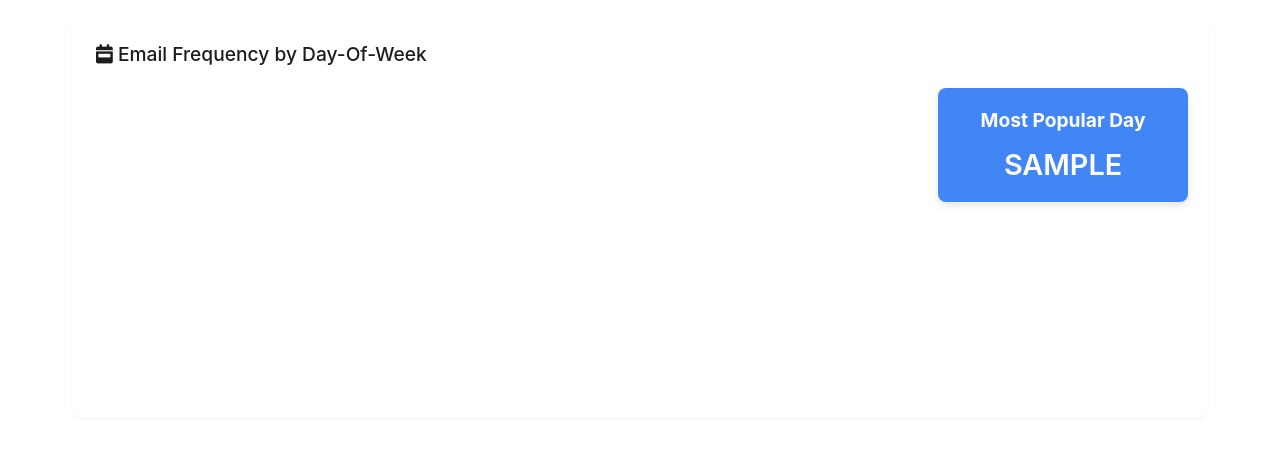
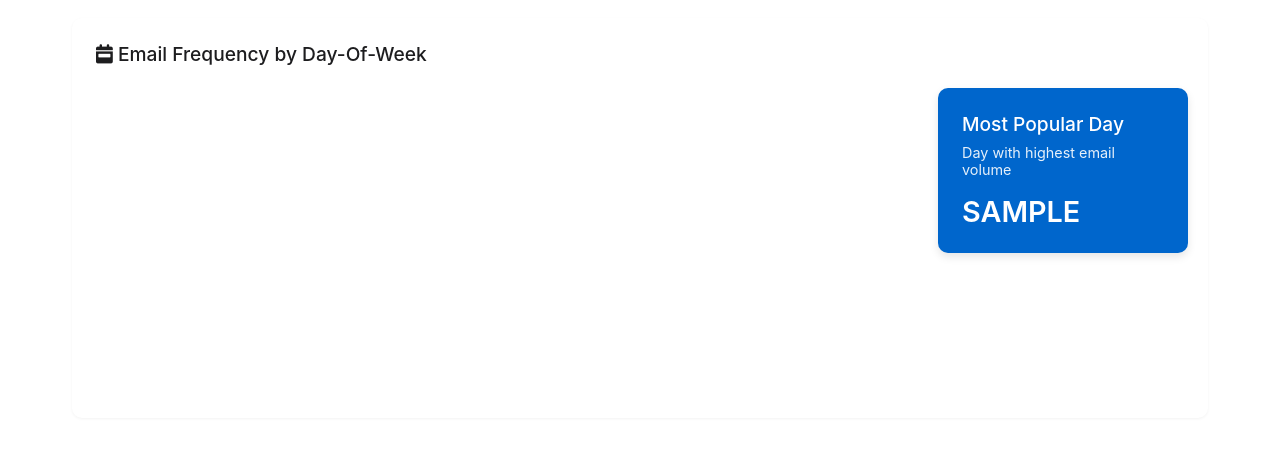
Before and after one commit to kmelo001/mailfoxes-server, a Flask app: template templates/home.html in a window 1280 px wide. Shown: the part 905-1361 px from the top of the page. Run offline with Flask 2, Linux system fonts and the light colour scheme; the template is opened without the code that fills it: most values are stand-ins (such as "Sample title", 1, 10 or a date in 2020); some libraries are stand-ins or nearby versions.

Commit message:
Update Most Popular Day box styling to match site design

```diff
--- a/templates/home.html
+++ b/templates/home.html
@@ -376,9 +376,10 @@
             <canvas id="dayOfWeekChart" class="chart-canvas"></canvas>
 
             <!-- Most Popular Day Highlight -->
-            <div style="position: absolute; top: 70px; right: 20px; background-color: #4285f4; color: white; padding: 20px; border-radius: 8px; width: 250px; text-align: center; box-shadow: 0 4px 8px rgba(0,0,0,0.1);">
-                <h3 style="margin: 0 0 15px 0; font-size: 1.2rem;">Most Popular Day</h3>
-                <div style="font-size: 1.8rem; font-weight: 600; text-transform: uppercase;">{{ most_popular_day }}</div>
+            <div style="position: absolute; top: 70px; right: 20px; background-color: #0066cc; color: white; padding: 1.5rem; border-radius: 10px; width: 250px; box-shadow: 0 4px 8px rgba(0,0,0,0.1);">
+                <div style="font-size: 1.2rem; font-weight: 500; margin-bottom: 0.5rem;">Most Popular Day</div>
+                <div style="font-size: 0.9rem; opacity: 0.9; margin-bottom: 1rem;">Day with highest email volume</div>
+                <div style="font-size: 1.8rem; font-weight: 600; margin-top: 0.5rem; text-transform: uppercase;">{{ most_popular_day }}</div>
             </div>
         </div>
     </div>
```
